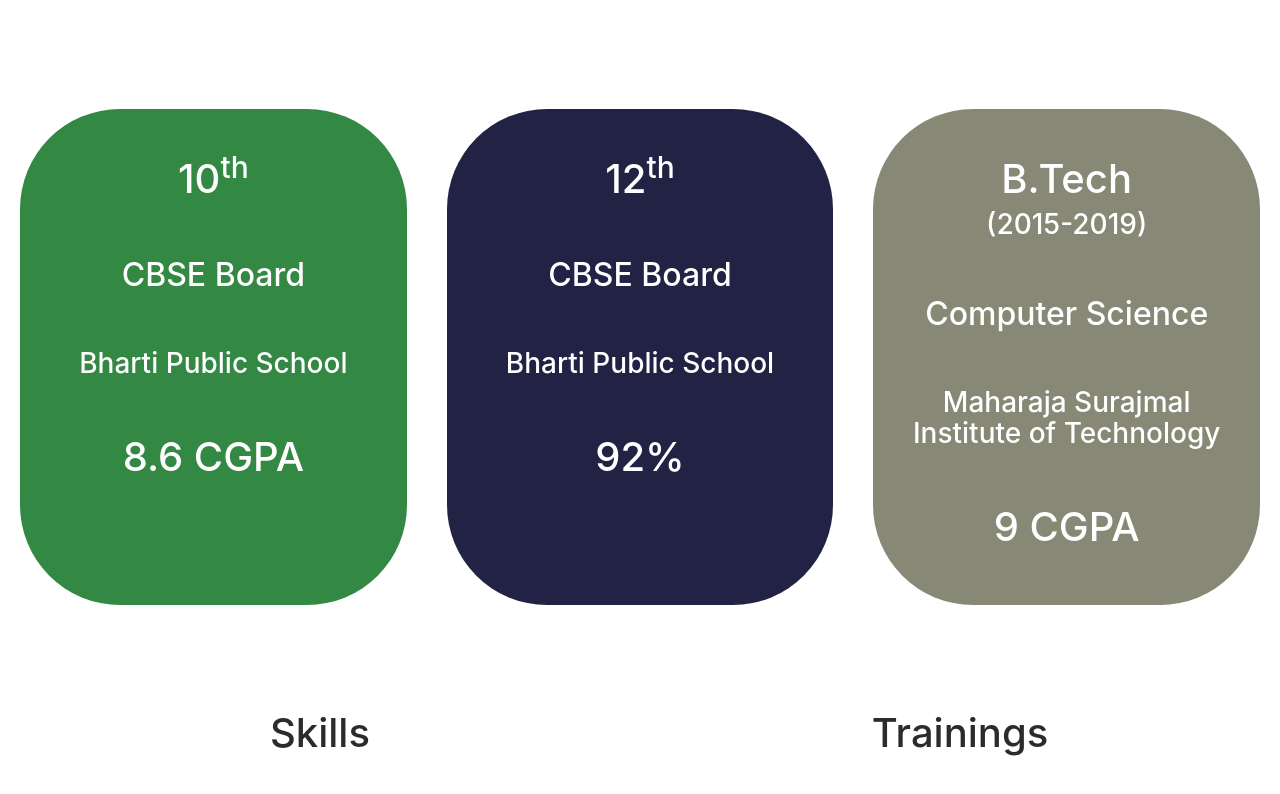
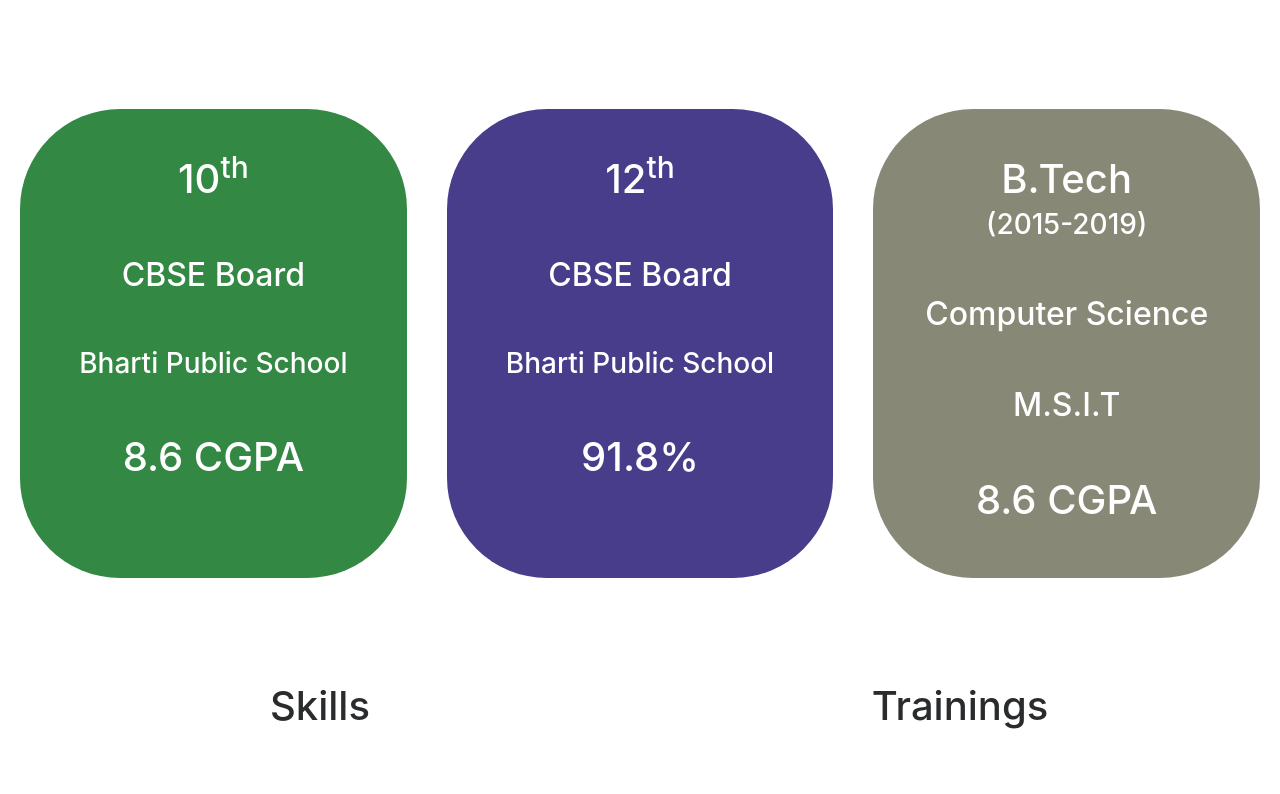
Before and after one commit to anmolduainter/profile, a plain HTML site: page profile1/index.html in a window 1280 px wide. Shown: the part 712-1506 px from the top of the page. Drawn offline with nearby package versions, Linux system fonts and the light colour scheme; a script that the page names is missing.

Commit message:
Education

```diff
--- a/profile1/css/style.css
+++ b/profile1/css/style.css
@@ -10,6 +10,61 @@
 }
 
 /*Details E*/
+
+
+/*Education S*/
+
+#ten{
+	margin:10px 20px 10px 20px;
+	background: #384;
+	color: white;
+	border-radius: 100px;
+	transition: margin 1s;
+}
+
+#ten:hover{
+	z-index: 1;
+	background: whitesmoke;
+	color: black;
+    margin: 0px 5px 0px 5px;
+	transition: margin 1s;
+}
+
+#twelve{
+	margin:10px 20px 10px 20px;
+	background: darkslateblue;
+	color: white;
+	border-radius: 100px;
+	transition: margin 1s;
+}
+
+#twelve:hover{
+	z-index: 1;
+	background: green;
+	background: whitesmoke;
+	color: black;
+	margin: 0px 5px 0px 5px;
+	transition: margin 1s;
+}
+
+#btech{
+	margin:10px 20px 10px 20px;
+	background: #887;
+	color: white;
+	border-radius: 100px;
+	transition: margin 1s;
+}
+
+#btech:hover{
+	z-index: 1;
+	background: green;
+	background: whitesmoke;
+	color: black;
+	margin: 0px 5px 0px 5px;
+	transition: margin 1s;
+}
+
+/*Education E*/
 
 
 #belowhi{
--- a/profile1/index.html
+++ b/profile1/index.html
@@ -100,7 +100,7 @@
 
     <div class="row">
 
-       <div class="col text-center" style=" margin:10px 20px 10px 20px;background: #384; color: white;border-radius: 100px;" id="ten">
+       <div class="col text-center"  id="ten">
        		<br><br>
        		<h1>10<sup>th</sup></h1>
             <br><br>
@@ -111,7 +111,7 @@
             <h1>8.6 CGPA</h1>
             <br><br>
        </div>
-       <div class="col text-center" style=" margin:10px 20px 10px 20px;background: #224; color: white;border-radius: 100px;"
+       <div class="col text-center"
        id="twelve">
        	    <br><br>
        		<h1>12<sup>th</sup></h1>
@@ -120,19 +120,19 @@
             <br><br>
             <h3>Bharti Public School</h3>
             <br><br>
-            <h1>92%</h1>
+            <h1>91.8%</h1>
             <br><br>
        </div>
-       <div class="col text-center" style="margin:10px 20px 10px 20px;background: #887; color: white;border-radius: 100px;" id="btech">
+       <div class="col text-center" id="btech">
        	    <br><br>
        		<h1>B.Tech</h1>
        		<h3>(2015-2019)</h3>
             <br><br>
             <h2>Computer Science</h2>
             <br><br>
-            <h3>Maharaja Surajmal Institute of Technology</h3>
+            <h2> M.S.I.T </h2>
             <br><br>
-            <h1>9 CGPA</h1>
+            <h1>8.6 CGPA</h1>
             <br><br>
        </div>
      </div>
```
